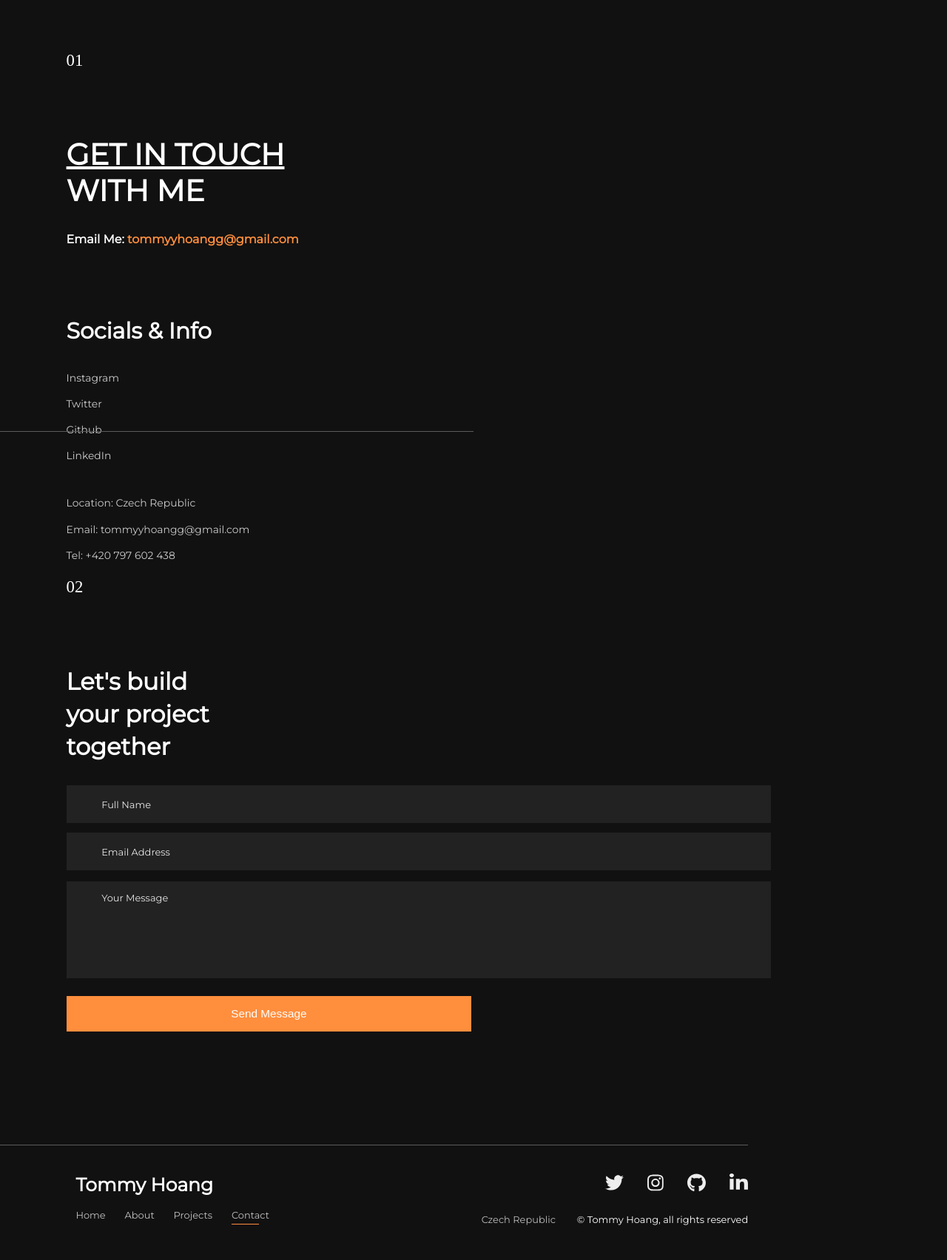
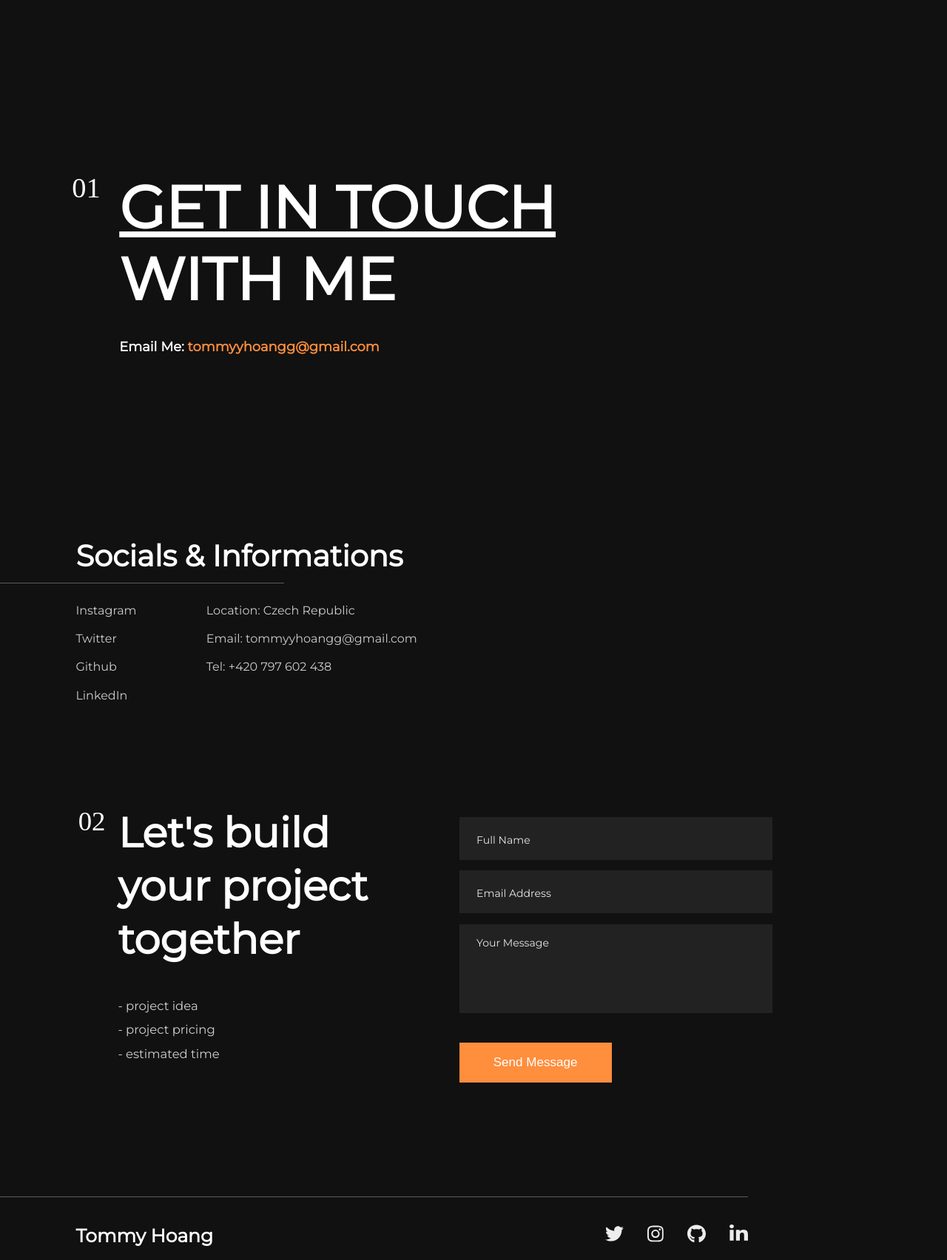
Before and after one commit to tommyyh/Portfolio, a Django app: page /contact/ in a window 1280 px wide. Shown: the part 88-1792 px from the top of the page at 74% size. Before the commit the page ends 1745 px from the top, so only its background shows below. Run offline with Django 3.2, Linux system fonts and the light colour scheme; some web fonts are replaced.

Commit message:
Added full desktop

```diff
--- a/contact/templates/contact/contact_form.html
+++ b/contact/templates/contact/contact_form.html
@@ -1,8 +1,16 @@
-<h2>
-  <span>Let's build</span> <span>your project</span> <span>together</span>
-</h2>
+<div class="contact__aside">
+  <h2>
+    <span>Let's build</span> <span>your project</span> <span>together</span>
+  </h2>
 
-<h5 id="success">Message successfully sent</h5>
+  <h5 id="success">Message successfully sent</h5>
+
+  <ul id="project_details">
+    <li>- project idea</li>
+    <li>- project pricing</li>
+    <li>- estimated time</li>
+  </ul>
+</div>
 
 <div class="contact__forms">
   <div class="contact__form">
--- a/contact/templates/contact/socials.html
+++ b/contact/templates/contact/socials.html
@@ -1,4 +1,5 @@
-<h2>Socials & Info</h2>
+<h2 id="socials_title">Socials & Info</h2>
+<div class="socials_wrapper">
   <ul class="socials_links">
     <li><a href="#">Instagram</a></li>
     <li><a href="#">Twitter</a></li>
@@ -10,3 +11,4 @@
     <li>Email: tommyyhoangg@gmail.com</li>
     <li>Tel: +420 797 602 438</li>
   </ul>
+</div>
--- a/static/css/contact/contact.css
+++ b/static/css/contact/contact.css
@@ -33,3 +33,38 @@
 .hero h4 span {
   color: var(--accent-color);
 }
+
+@media all and (min-width: 1025px) {
+  .hero {
+    padding: 29vh 0 0 8%;
+  }
+
+  .hero h1 {
+    font-size: 5rem;
+    margin-left: 5%;
+  }
+
+  .hero h1 span {
+    display: block;
+  }
+
+  .hero h1::before {
+    content: '01';
+    font-family: var(--font-family2);
+    position: absolute;
+    font-weight: 100;
+    font-size: 2.4rem;
+    margin-top: -0%;
+    margin-left: -5%;
+  }
+
+  .hero h4 {
+    font-size: 1.12rem;
+    margin-top: 2rem;
+    margin-left: 5%;
+  }
+
+  .hero h4 span {
+    color: var(--accent-color);
+  }
+}
--- a/static/css/contact/contact_form.css
+++ b/static/css/contact/contact_form.css
@@ -101,3 +101,144 @@
   margin-bottom: 0.5rem;
   display: none;
 }
+
+#project_details {
+  display: none;
+}
+
+@media all and (min-width: 1025px) {
+  .contact {
+    display: flex;
+    width: 100%;
+    padding: 8.8rem 0 0 8%;
+  }
+
+  .contact h2 {
+    font-size: 3.5rem;
+    line-height: 4.5rem;
+    margin-left: 11%;
+  }
+
+  .contact h2::before {
+    content: '02';
+    font-family: var(--font-family2);
+    position: absolute;
+    font-weight: 100;
+    font-size: 2.3rem;
+    margin-top: -1.2%;
+    margin-left: -4.2%;
+  }
+
+  .contact__aside {
+    width: 44%;
+  }
+
+  .contact h2 span {
+    display: block;
+  }
+
+  .contact__forms {
+    width: 50%;
+    margin-top: 0rem;
+  }
+
+  .contact__form {
+    position: relative;
+  }
+
+  .contact__form label {
+    position: absolute;
+    top: 50%;
+    margin-left: 4%;
+    font-size: 0.88rem;
+    color: #e6e6e6;
+    transition: ease 300ms;
+    z-index: 2;
+  }
+
+  .contact__form_textarea label {
+    position: absolute;
+    margin-left: 4%;
+    font-size: 0.88rem;
+    color: #e6e6e6;
+    top: 22%;
+    transition: ease 300ms;
+    z-index: 2;
+  }
+
+  .contact__form input {
+    width: 72%;
+    height: 3.62rem;
+    background: #222222;
+    color: #ebebeb;
+    margin-top: 0.9rem;
+    font-weight: 100;
+    font-size: 0.96rem;
+    border: none;
+    padding: 2.5% 4% 0 4%;
+    transition: ease 300ms;
+    font-weight: 300;
+  }
+
+  .contact__form_textarea {
+    position: relative;
+  }
+
+  .contact__form_textarea textarea {
+    width: 72%;
+    font-weight: 100;
+    height: 7.5rem;
+    background: #222222;
+    color: #ebebeb;
+    margin-top: 0.96rem;
+    transition: ease 300ms;
+    font-size: 0.9rem;
+    border: none;
+    padding: 5% 4% 4% 4%;
+    outline: none;
+    font-weight: 300;
+    font-family: var(--font-family);
+  }
+
+  .contact button {
+    font-size: 1.066rem;
+    font-weight: 400;
+    color: #fff;
+    width: 35%;
+    border: none;
+    height: 3.35rem;
+    background: var(--accent-color);
+    margin-top: 2.25rem;
+  }
+
+  .contact button:hover {
+    background: #ff7817;
+  }
+
+  #success {
+    color: #17dd52;
+    font-weight: 100;
+    font-size: 0.88rem;
+    margin-top: 1rem;
+    margin-left: 11%;
+    margin-bottom: 0.8rem;
+    display: none;
+  }
+
+  #project_details {
+    display: initial;
+    list-style: none;
+  }
+
+  #project_details li {
+    font-size: 1.03rem;
+    color: #d0d0d0;
+    margin-top: 0.8rem;
+    font-weight: 100;
+    margin-left: 11%;
+  }
+
+  #project_details li:first-child {
+    margin-top: 2.7rem;
+  }
+}
--- a/static/css/contact/socials.css
+++ b/static/css/contact/socials.css
@@ -41,3 +41,63 @@
   margin-top: 1.2rem;
   color: #cccccc;
 }
+
+@media all and (min-width: 1025px) {
+  .socials {
+    padding: 31vh 0 0 8%;
+  }
+
+  .socials h2 {
+    font-size: 2.5rem;
+  }
+
+  .socials_wrapper {
+    display: flex;
+  }
+
+  .socials h2::after {
+    content: '';
+    position: absolute;
+    left: 0;
+    width: 30%;
+    height: 1px;
+    background: #5b5b5b;
+    margin-top: 4.78%;
+  }
+
+  .socials_links li {
+    list-style-type: none;
+    font-size: 1rem;
+    margin-top: 1.2rem;
+  }
+
+  .socials_links a:hover {
+    color: #fff;
+  }
+
+  .socials_links li:first-child {
+    margin-top: 2.5rem;
+  }
+
+  .socials_links a {
+    text-decoration: none;
+    color: #cccccc;
+    transition: ease 300ms;
+  }
+
+  .socials_info {
+    margin-top: 0rem;
+    margin-left: 8%;
+  }
+
+  .socials_info li {
+    list-style-type: none;
+    font-size: 1rem;
+    margin-top: 1.2rem;
+    color: #cccccc;
+  }
+
+  .socials_info li:first-child {
+    margin-top: 2.5rem;
+  }
+}
--- a/static/js/contact/contact.js
+++ b/static/js/contact/contact.js
@@ -16,6 +16,22 @@ axios.defaults.xsrfHeaderName = 'X-CSRFToken';
   const emailLabel = getElemet('#email_label');
   const msgLabel = getElemet('#msg_label');
   const button = getElemet('.send_button');
+  const title = getElemet('#socials_title');
+
+  // Change the title on browser rezie (mobile, desktop, ...)
+  if (window.innerWidth > 1025) {
+    title.innerHTML = 'Socials & Informations';
+  }
+
+  const changeTitle = () => {
+    if (window.innerWidth > 1025) {
+      title.innerHTML = 'Socials & Informations';
+    } else {
+      title.innerHTML = 'Socials & Info';
+    }
+  };
+
+  window.addEventListener('resize', changeTitle);
 
   // Adjust floating labels on focus
   nameInput.addEventListener('focusin', () => {
@@ -23,7 +39,7 @@ axios.defaults.xsrfHeaderName = 'X-CSRFToken';
     nameLabel.style.color = '#acacac';
     nameLabel.style.fontSize = '0.55rem';
 
-    nameLabel.style.color = 'rgb(230, 230, 230)';
+    nameLabel.style.color = '#b9b9b9';
     nameLabel.innerHTML = 'Full Name';
     nameInput.style.border = 'none';
   });
@@ -41,7 +57,7 @@ axios.defaults.xsrfHeaderName = 'X-CSRFToken';
     emailLabel.style.color = '#acacac';
     emailLabel.style.fontSize = '0.55rem';
 
-    emailLabel.style.color = 'rgb(230, 230, 230)';
+    emailLabel.style.color = '#b9b9b9';
     emailLabel.innerHTML = 'Email Address';
     emailInput.style.border = 'none';
   });
@@ -59,7 +75,7 @@ axios.defaults.xsrfHeaderName = 'X-CSRFToken';
     msgLabel.style.color = '#acacac';
     msgLabel.style.fontSize = '0.55rem';
 
-    msgLabel.style.color = 'rgb(230, 230, 230)';
+    msgLabel.style.color = '#b9b9b9';
     msgLabel.innerHTML = 'Your Message';
     msgInput.style.border = 'none';
   });
@@ -115,6 +131,8 @@ axios.defaults.xsrfHeaderName = 'X-CSRFToken';
         emailLabel.innerHTML = 'Email does not exist';
         emailInput.style.border = '0.5px solid #FF3C3C';
 
+        button.innerHTML = 'Send Message';
+
         return;
       }
 
```
Lines whose indentation alone changed are shown as unchanged.
